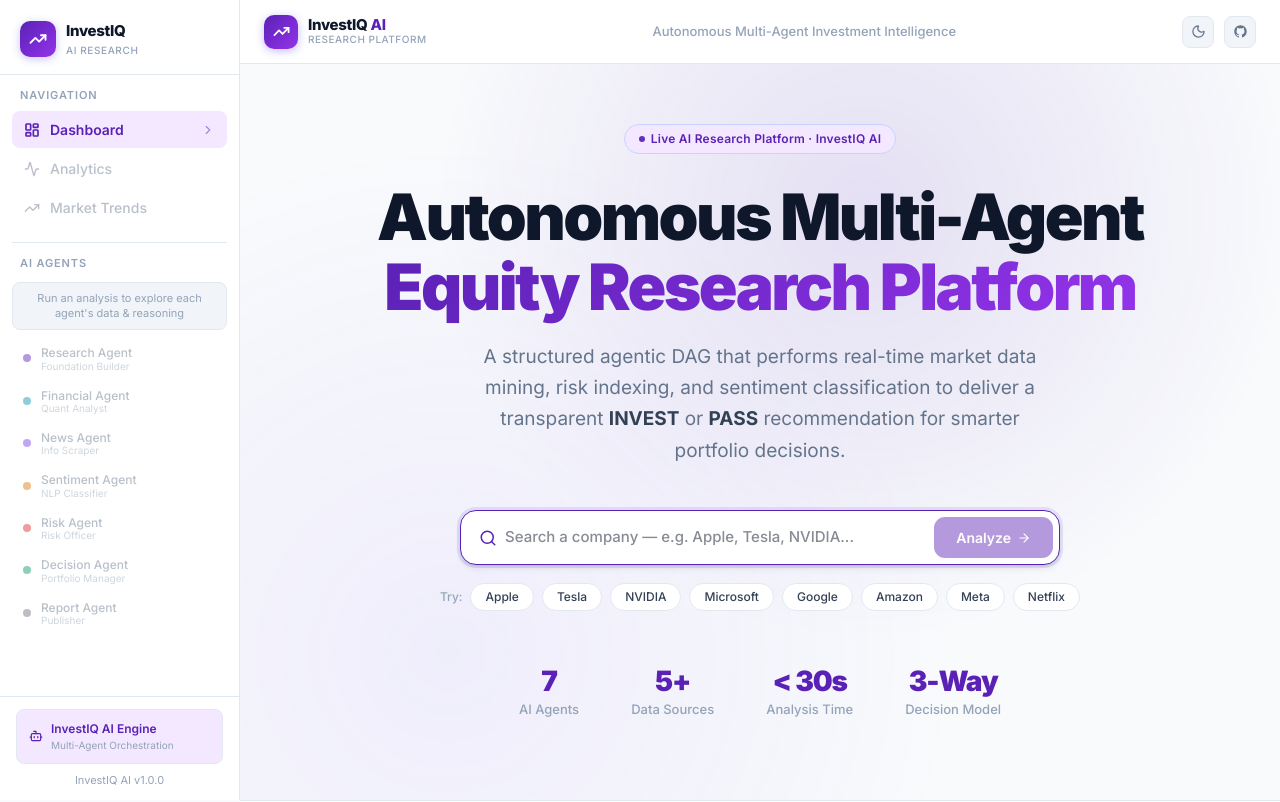
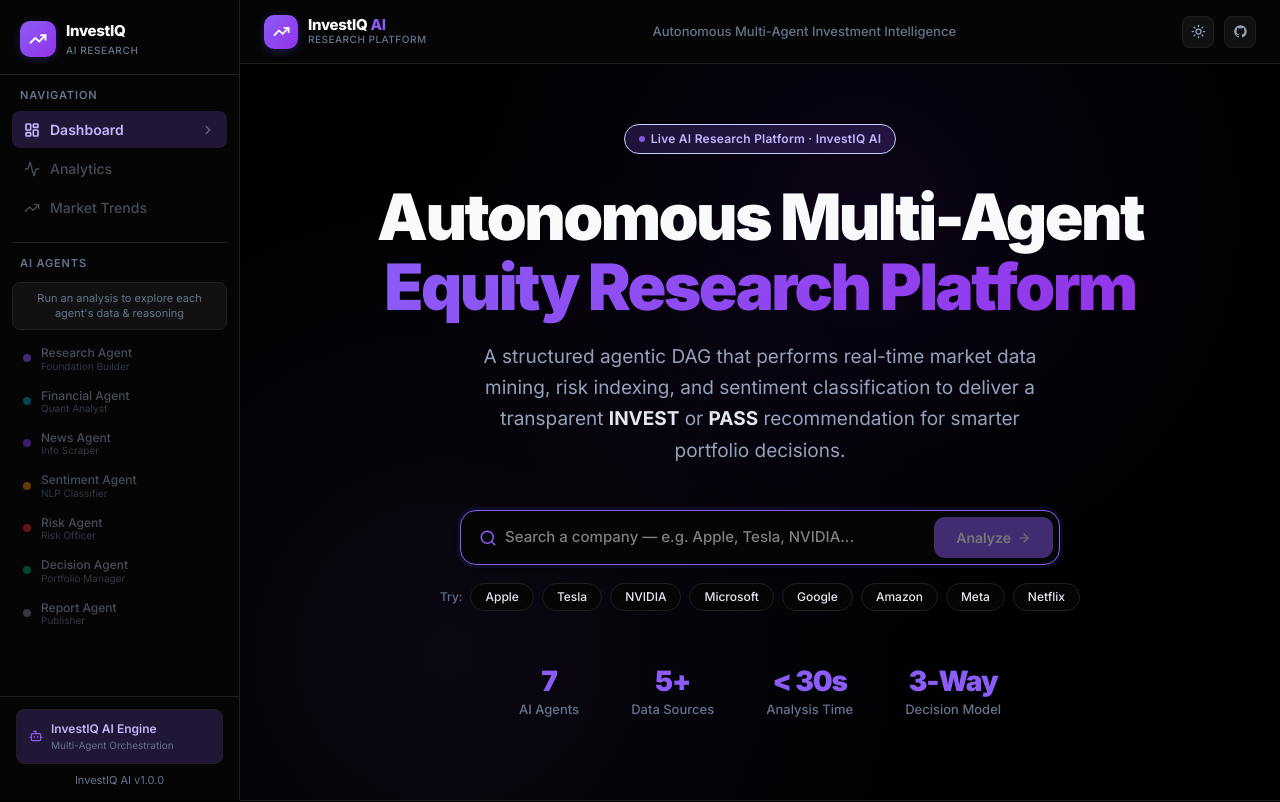
Before and after one commit to PavanKalyan1430/INVEST-IQ-INVESTMENT-RESEARCH-AGENT-, a Next.js app: page / in a window 1280 px wide. Shown: the top 802 px of the page. Built offline with nearby package versions, Linux system fonts and the light colour scheme.

Commit message:
feat: set dark mode as default theme, toggle switches to light

```diff
--- a/src/app/layout.tsx
+++ b/src/app/layout.tsx
@@ -19,7 +19,7 @@ export default function RootLayout({
   children,
 }: Readonly<{ children: React.ReactNode }>) {
   return (
-    <html lang="en" className="h-full">
+    <html lang="en" className="dark h-full">
       <body className={`${inter.className} min-h-full`}>{children}</body>
     </html>
   );
--- a/src/components/Navbar.tsx
+++ b/src/components/Navbar.tsx
@@ -13,7 +13,7 @@ interface NavbarProps {
 }
 
 export default function Navbar({ phase, companyName, onNewSearch, onAnalyze }: NavbarProps) {
-  const [isDark, setIsDark] = useState(false);
+  const [isDark, setIsDark] = useState(true);
 
   useEffect(() => {
     if (document.documentElement.classList.contains("dark")) {
```
